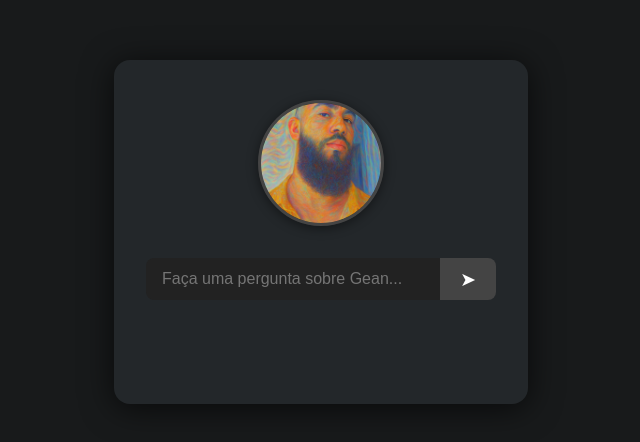
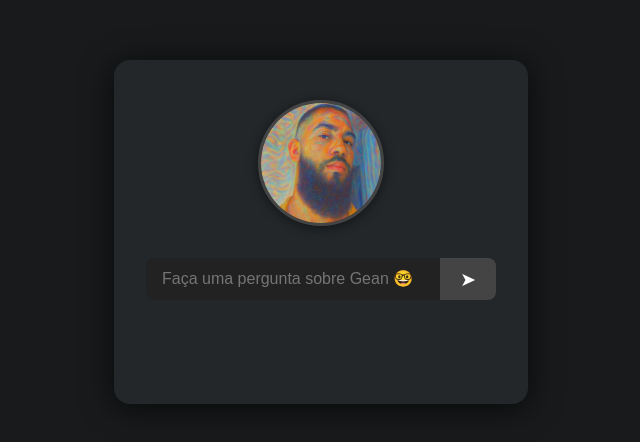
Before and after one commit to geangobo/geangobo.github.io, a plain HTML site: page index.html in a window 1280 px wide. Shown: the part 168-610 px from the top of the page, without its empty margins (319-959 px from the left). Drawn offline with Linux system fonts and the light colour scheme.

Commit message:
chore: Mudança de imagem de perfil

```diff
--- a/index.html
+++ b/index.html
@@ -3,14 +3,14 @@
 <head>
   <meta charset="UTF-8">
   <meta name="viewport" content="width=device-width, initial-scale=1">
-  <title>Portfólio Gean Gobo</title>
+  <title>Gean Gobo</title>
   <link rel="stylesheet" href="css/style.css">
 </head>
 <body>
   <div class="container">
-    <img src="img/gean.jpg" alt="Foto de Gean Gobo" class="profile-photo">
+    <img src="img/gean_profile.jpeg" alt="Foto de Gean Gobo" class="profile-photo">
     <div class="prompt-area">
-      <input type="text" id="user-question" placeholder="Faça uma pergunta sobre Gean..." autocomplete="off">
+      <input type="text" id="user-question" placeholder="Faça uma pergunta sobre Gean 🤓" autocomplete="off">
       <button id="send-btn" title="Enviar">
         <span>➤</span>
       </button>
```
Also changed, not shown: img/gean.jpg (deleted), img/gean_profile.jpeg (added).
